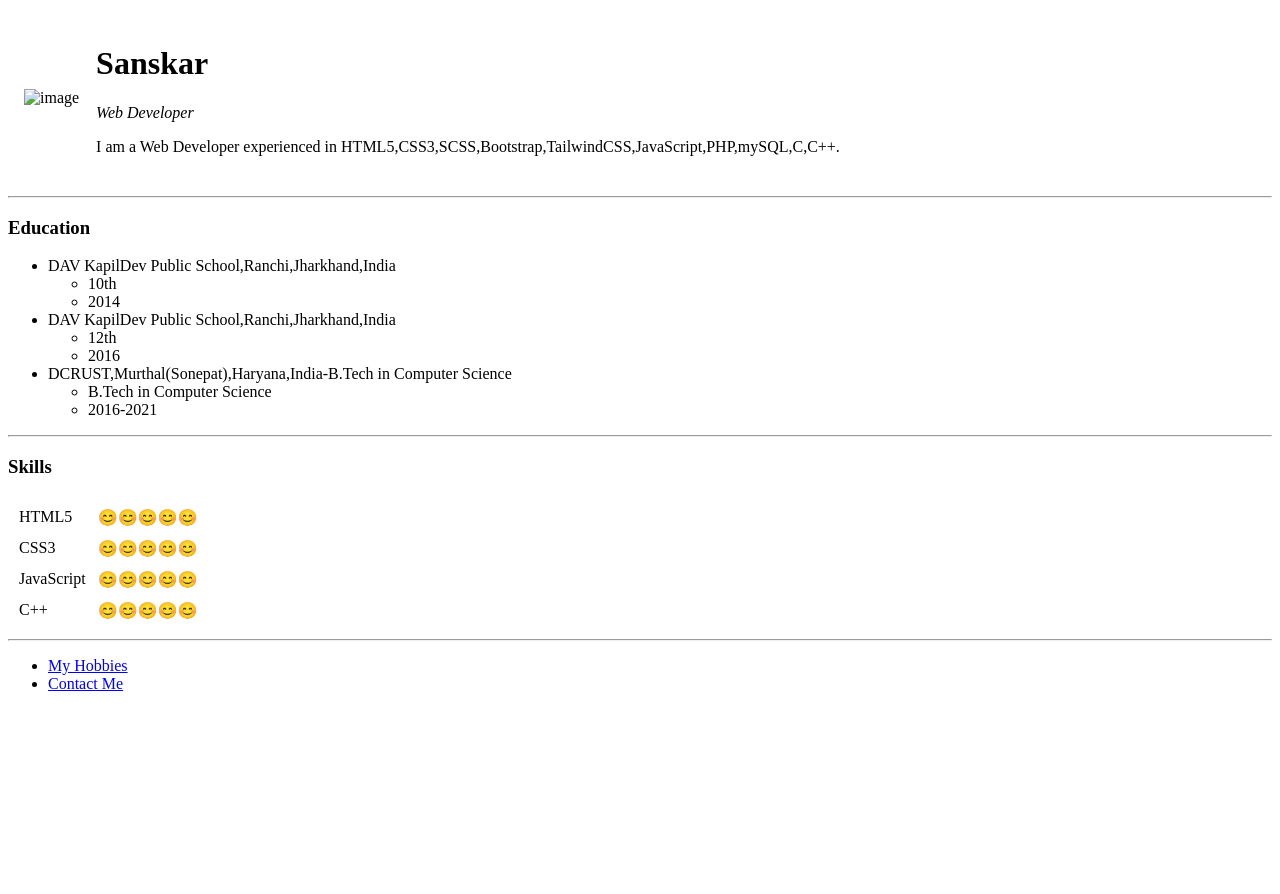
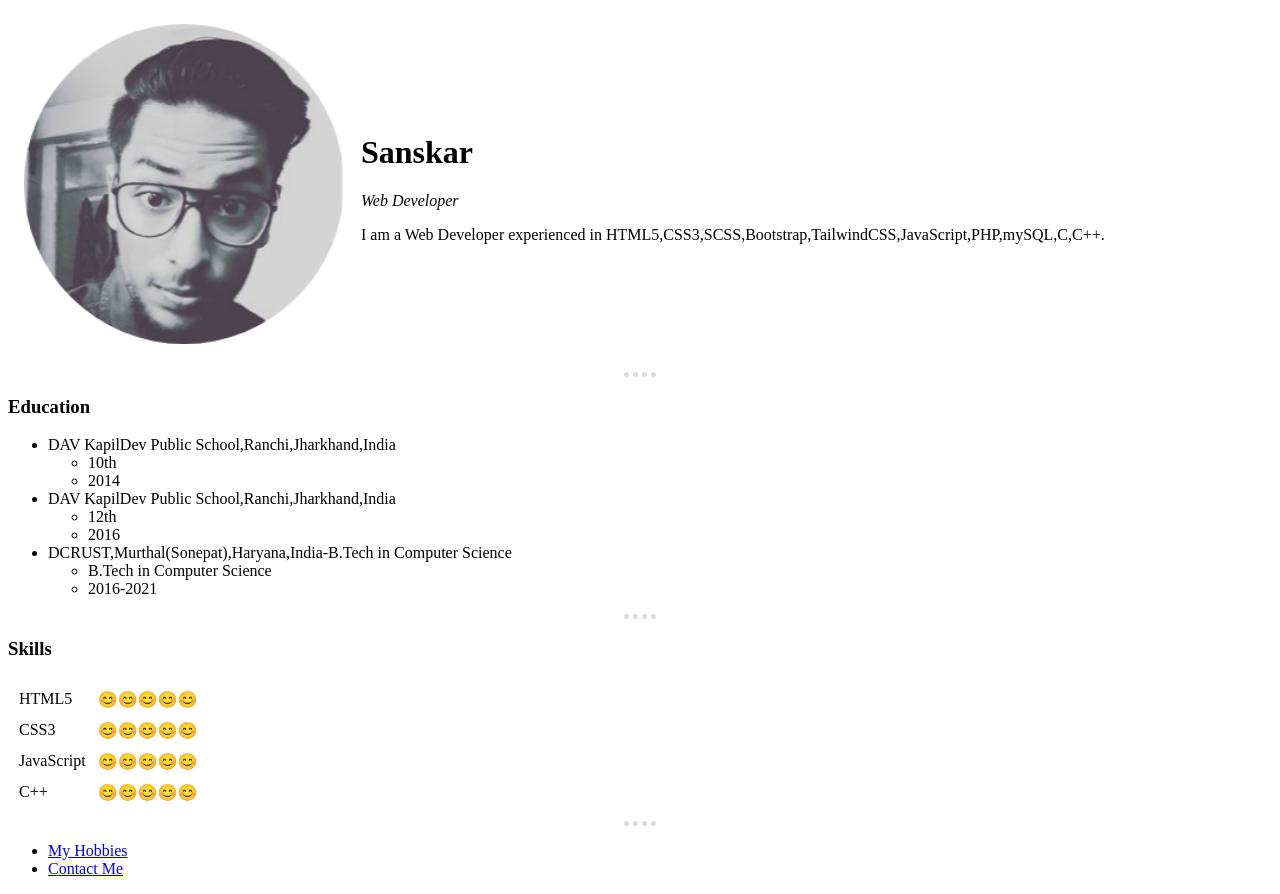
Before and after one commit to IJustWannaLearnSomething/cv, a plain HTML site: page index.html in a window 1280 px wide. Before the commit the page ends 800 px from the top, so only its background shows below. Drawn offline with Linux system fonts and the light colour scheme.

Commit message:
changed image,hr style,add css
changed image from placeholder to my image

changed hr style to dotted

added a separate stylesheet

```diff
--- a/index.html
+++ b/index.html
@@ -5,12 +5,13 @@
   <meta charset="utf-8">
   <meta name="viewport" content="width=device-width, initial-scale=1.0">
   <title>Sanskar's Personal Site</title>
+  <link rel="stylesheet" href="style.css">
 </head>
 
 <body>
   <table cellspacing="15px" >
     <tr>
-      <td> <img src="franki-chamaki-1K6IQsQbizI-unsplash.jpg" height="320px" width="320px" alt="image"> </td>
+      <td> <img src="images\meraPhotu.PNG" height="320px" width="320px" alt="image"> </td>
       <td> <h1>Sanskar</h1>
       <p> <em>Web Developer</em> </p>
       <p>I am a Web Developer experienced in HTML5,CSS3,SCSS,Bootstrap,TailwindCSS,JavaScript,PHP,mySQL,C,C++.</p> </td>
--- /dev/null
+++ b/style.css
@@ -0,0 +1,6 @@
+hr{
+  border-style: dotted none none;
+  border-width: 5px;
+  width: 2.5%;
+  color: rgb(221,221,221);
+}
```
Also changed, not shown: contact.html (+2 -1 lines), hobbies.html (+2 -1 lines), images/meraPhotu.PNG (added), 1 other file.
